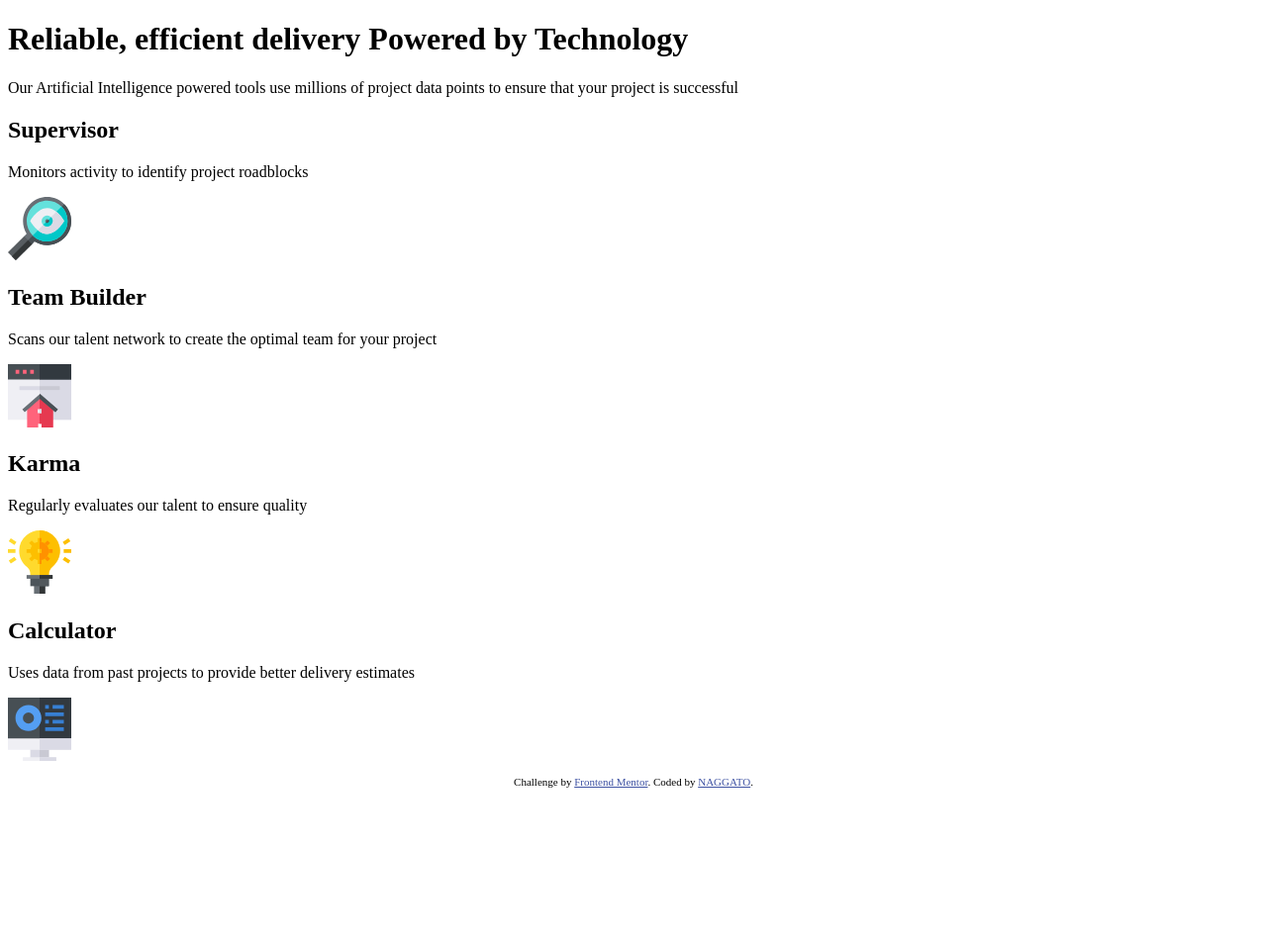
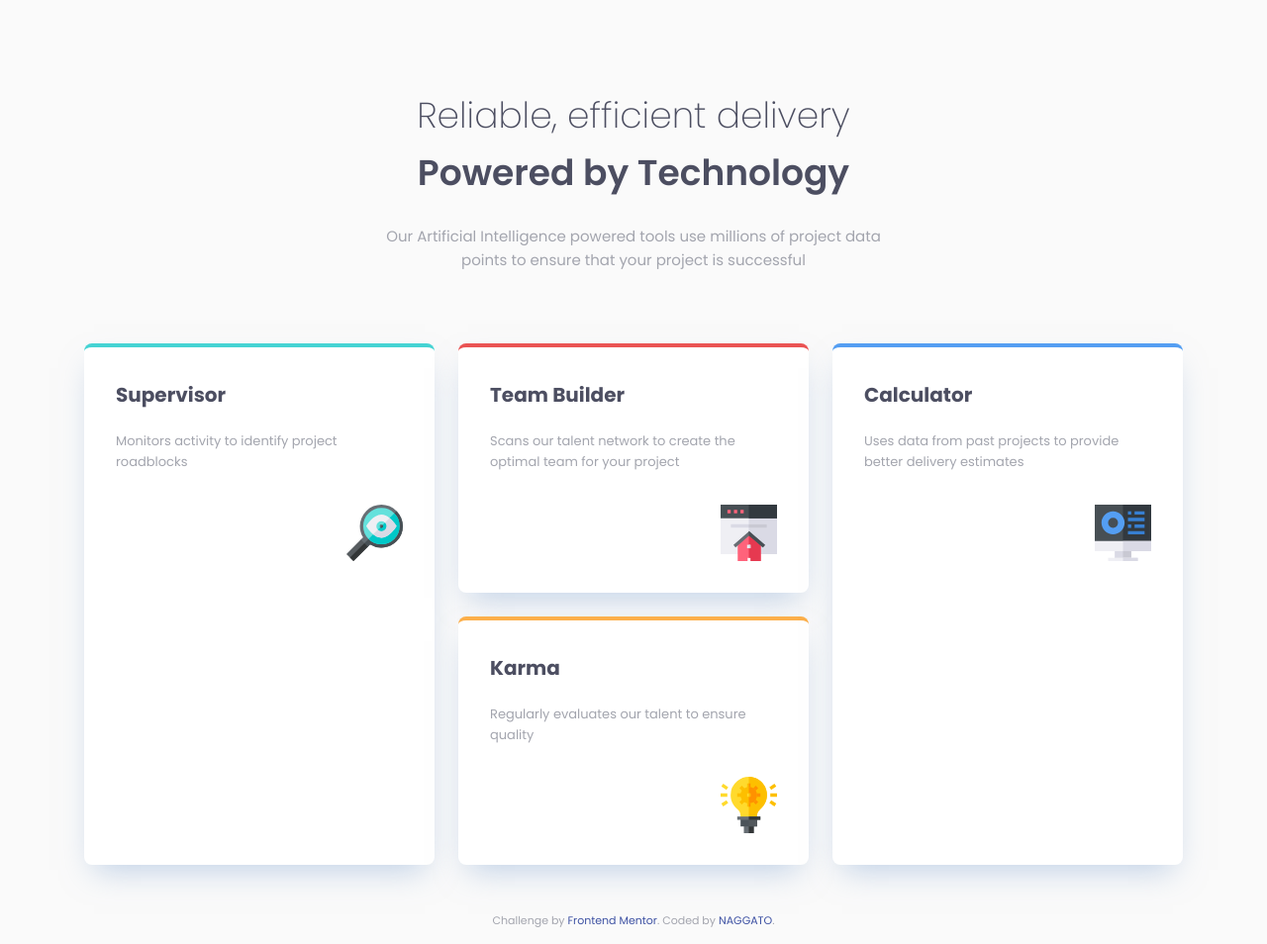
Before and after one commit to eneasdutra/four-card-feature-section, a plain HTML site: page index.html in a window 1280 px wide. Shown: the whole page at 99% size. Before the commit the page ends 807 px from the top, so only its background shows below. Drawn offline with Linux system fonts and the light colour scheme.

Commit message:
Second Commit - CSS Style

```diff
--- a/css/styles.css
+++ b/css/styles.css
@@ -1,7 +1,136 @@
+:root {
+    /*--- Colors - HSL ---*/
+    --clr-red: hsl(0, 78%, 62%);
+    --clr-cyan: hsl(180, 62%, 55%);
+    --clr-orange: hsl(34, 97%, 64%);
+    --clr-blue: hsl(212, 86%, 64%);
+    --clr-dark-blue: hsl(234, 12%, 34%);
+    --clr-gray-blue: hsl(229, 6%, 66%);
+    --clr-very-light-gray: hsl(0, 0%, 98%);
+
+    /*--- Tipograpy ---*/
+    --ff-primary: 'Poppins', sans-serif;
+    --fs-body: 0.9375rem;
+}
+
+/*--- Reset and Base ---*/
+*,
+*::before,
+*::after {
+    box-sizing: border-box;
+}
+body {
+    margin: 0;
+    font-family: var(--ff-primary);
+    font-size: var(--fs-body);
+    background-color: var(--clr-very-light-gray);
+    color: var(--clr-gray-blue);
+    line-height: 1.6;
+    min-height: 100vh;
+    display: flex;
+    flex-direction: column;
+    align-items: center;
+    padding: 4rem 2rem;
+}
+/*--- Layout ---*/
+.container {
+    max-width: 1110px;
+    width: 100%;
+}
+.header {
+    text-align: center;
+    margin-bottom: 4.5rem;
+}
+.header__title {
+    color: var(--clr-dark-blue);
+    font-weight: 200;
+    font-size: 1.5rem;
+    margin-bottom: 1.5rem;
+}
+.header__title--bold {
+    display: block;
+    font-weight: 600;
+}
+.header__description {
+    max-width: 520px;
+    margin: 0 auto;
+}
+/*--- Cards Grid ---*/
+.cards-grid {
+    display: grid;
+    grid-template-columns: 1fr;
+    gap: 1.5rem;
+}
+.cards-grid__middle {
+    display: grid;
+    gap: 1.5rem;
+}
+/*--- Individual cards ---*/
+.card {
+    background: #fff;
+    padding: 2rem;
+    border-radius: 8px;
+    box-shadow: 0 15px 30px -10px rgba(131, 166, 210, 0.5);
+    border-top: 4px solid;
+    display: flex;
+    flex-direction: column;
+}
+.card--cyan {
+    border-top-color: var(--clr-cyan);
+}
+.card--red {
+    border-top-color: var(--clr-red);
+}
+.card--orange {
+    border-top-color: var(--clr-orange);
+}
+.card--blue {
+    border-top-color: var(--clr-blue);
+}
+.card__title {
+    color: var(--clr-dark-blue);
+    font-size: 1.25rem;
+    margin: 0 0 0.5rem 0;
+}
+.card__text {
+    font-size: 0.8125rem;
+    margin-bottom: 2rem;
+}
+.card__icon {
+    align-self: flex-end;
+    width: 57px;
+    height: 57px;
+}
+/*--- Footer ---*/
+
 .attribution {
-    font-size: 11px;
+    margin-top: 3rem;
+    font-size: 9px;
     text-align: center;
 }
 .attribution a {
     color: hsl(228, 45%, 44%);
+    text-decoration: none;
 }
+
+/*--- Responsive Design - Desktop (900px+) ---*/
+@media (min-width: 900px) {
+    .header__title {
+        font-size: 2.25rem;
+    }
+    .cards-grid {
+        grid-template-columns: repeat(3, 1fr);
+    }
+    .card--cyan {
+        grid-column: 1;
+    }
+    .cards-grid__middle {
+        grid-column: 2;
+    }
+    .card--blue {
+        grid-column: 3;
+    }
+    .attribution {
+        font-size: 11px;
+    }
+}
--- a/index.html
+++ b/index.html
@@ -59,7 +59,7 @@
           />
         </article>
       </div>
-      <article class="card--blue">
+      <article class="card card--blue">
         <h2 class="card__title">Calculator</h2>
         <p class="card__text">Uses data from past projects to provide better delivery estimates</p>
         <img
```
